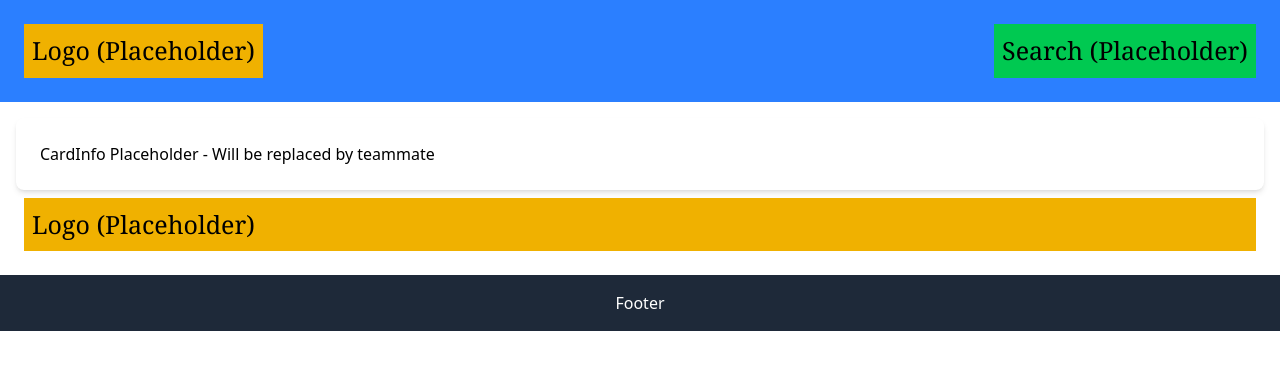
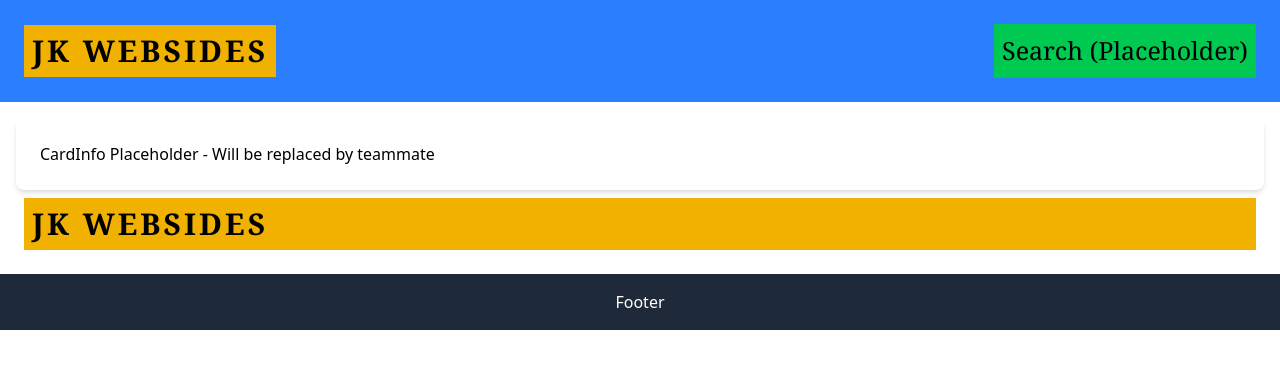
Before and after one commit to julianiiriani/Exc08-JK, a React (Vite) app: page / in a window 1280 px wide. Shown: the top 370 px of the page. Built offline with nearby package versions, Linux system fonts and the light colour scheme.

Commit message:
Kezia Create Logo

```diff
--- a/src/components/Logo.jsx
+++ b/src/components/Logo.jsx
@@ -1,7 +1,7 @@
 const Logo = ({ text }) => {
   return (
-    <div className="text-[25px] bg-yellow-500 m-2 p-2 font-serif">
-      {text} (Placeholder)
+    <div className="text-[25px] bg-yellow-500 m-2 p-2 font-serif text-primary font-semibold tracking-widest text-2xl uppercase sm:text-3xl">
+      JK Websides
     </div>
   );
 };
```
